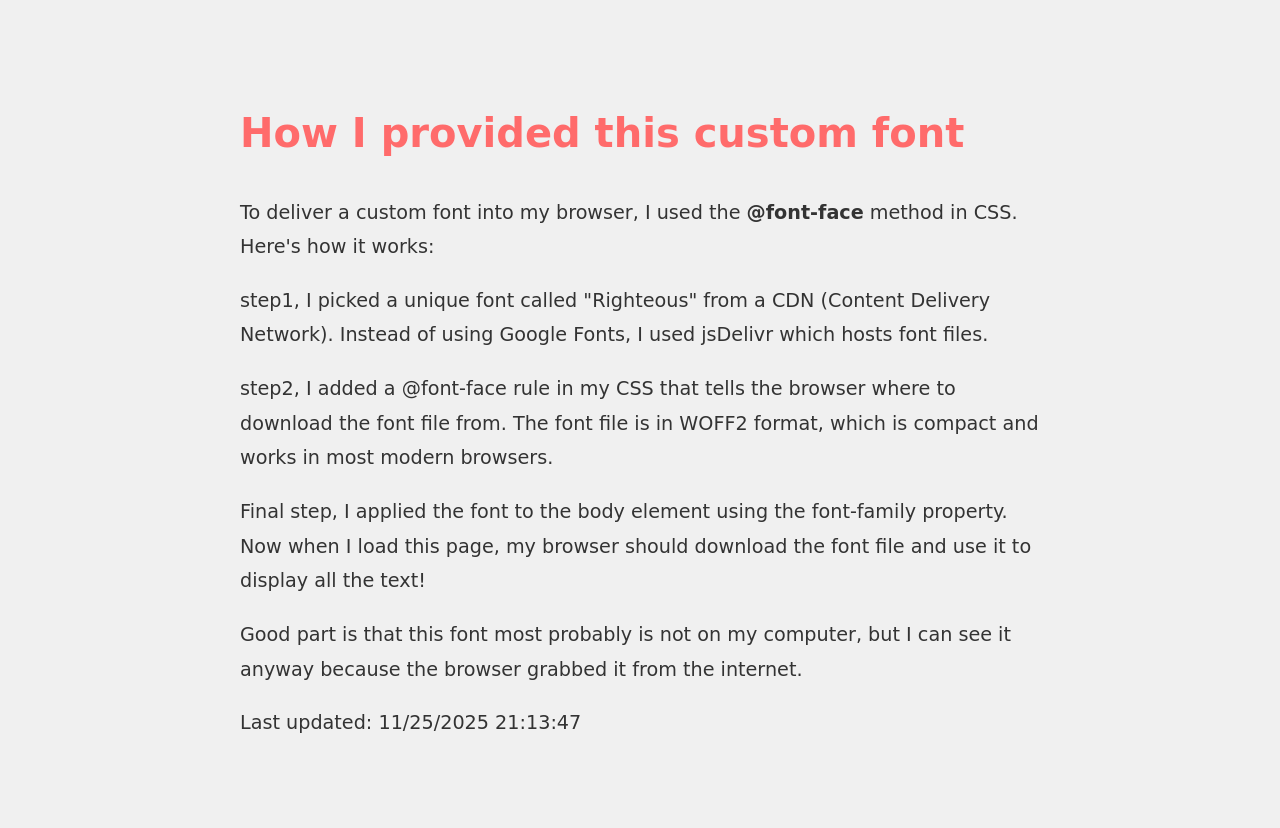
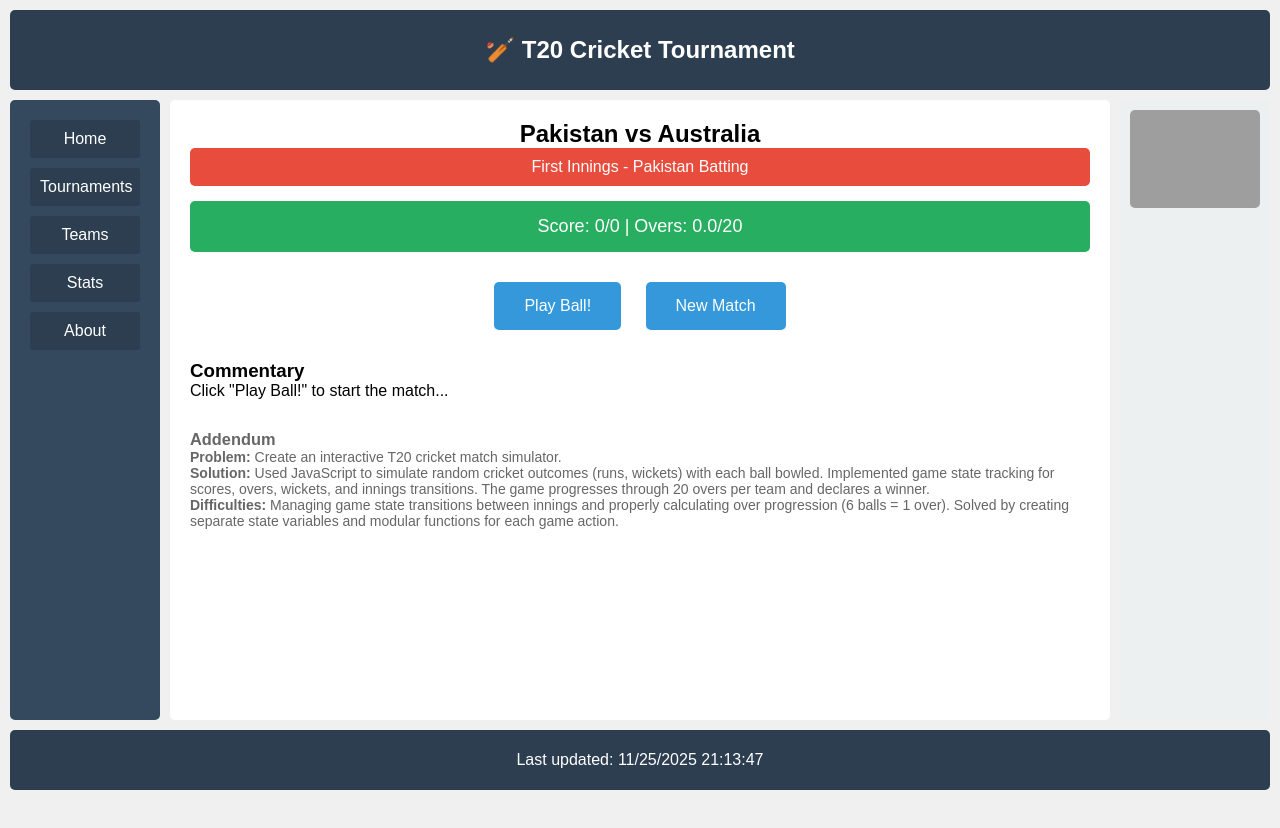
Before and after one commit to shn32-maker/505SampleWebsite, a plain HTML site: page index.html in a window 1280 px wide. After the commit the page ends 800 px from the top, so only its background shows below. Drawn offline with Linux system fonts and the light colour scheme; grey boxes are pictures that could not be loaded; a web font is replaced by a local one.

Commit message:
Update index.html

```diff
--- a/index.html
+++ b/index.html
@@ -3,53 +3,197 @@
 <head>
     <meta charset="UTF-8">
     <meta name="viewport" content="width=device-width, initial-scale=1.0">
-    <title>Lab 3 - Custom Fonts</title>
+    <title>T20 Cricket Tournament</title>
     <style>
-        @font-face {
-            font-family: 'Righteous';
-            src: url('https://cdn.jsdelivr.net/npm/@fontsource/righteous@4.5.11/files/righteous-latin-400-normal.woff2') format('woff2');
-            font-weight: 400;
-            font-style: normal;
+        * {
+            margin: 0;
+            padding: 0;
+            box-sizing: border-box;
         }
-
         body {
-            font-family: 'Righteous', cursive;
-            max-width: 800px;
-            margin: 50px auto;
+            font-family: Arial, sans-serif;
+            display: grid;
+            grid-template-areas:
+                "header header header"
+                "menu content ads"
+                "footer footer footer";
+            grid-template-rows: 80px 1fr 60px;
+            grid-template-columns: 150px 1fr 150px;
+            min-height: 100vh;
+            gap: 10px;
+            padding: 10px;
+            background: #f0f0f0;
+        }
+        header {
+            grid-area: header;
+            background: #2c3e50;
+            color: white;
+            display: flex;
+            align-items: center;
+            justify-content: center;
+            font-size: 24px;
+            font-weight: bold;
+            border-radius: 5px;
+        }
+        nav {
+            grid-area: menu;
+            background: #34495e;
             padding: 20px;
-            line-height: 1.8;
-            background-color: #f0f0f0;
+            border-radius: 5px;
         }
-
-        h1 {
-            color: #ff6b6b;
-            font-size: 2.5em;
+        nav a {
+            display: block;
+            color: white;
+            text-decoration: none;
+            padding: 10px;
+            margin-bottom: 10px;
+            background: #2c3e50;
+            border-radius: 3px;
+            text-align: center;
         }
-
-        p {
-            font-size: 1.2em;
-            color: #333;
+        main {
+            grid-area: content;
+            background: white;
+            padding: 20px;
+            border-radius: 5px;
+            overflow-y: auto;
+        }
+        aside {
+            grid-area: ads;
+            background: #ecf0f1;
+            padding: 10px;
+            border-radius: 5px;
+            text-align: center;
+        }
+        aside a img {
+            width: 100%;
+            height: auto;
+            border-radius: 5px;
+        }
+        footer {
+            grid-area: footer;
+            background: #2c3e50;
+            color: white;
+            display: flex;
+            align-items: center;
+            justify-content: center;
+            border-radius: 5px;
+            padding: 10px;
+        }
+        #gameArea {
+            text-align: center;
+        }
+        .scoreboard {
+            background: #27ae60;
+            color: white;
+            padding: 15px;
+            border-radius: 5px;
+            margin-bottom: 20px;
+            font-size: 18px;
+        }
+        button {
+            background: #3498db;
+            color: white;
+            border: none;
+            padding: 15px 30px;
+            font-size: 16px;
+            border-radius: 5px;
+            cursor: pointer;
+            margin: 10px;
+        }
+        button:hover {
+            background: #2980b9;
+        }
+        button:disabled {
+            background: #95a5a6;
+            cursor: not-allowed;
+        }
+        .innings-info {
+            background: #e74c3c;
+            color: white;
+            padding: 10px;
+            border-radius: 5px;
+            margin-bottom: 15px;
+        }
+        .match-result {
+            background: #f39c12;
+            color: white;
+            padding: 20px;
+            border-radius: 5px;
+            font-size: 20px;
+            margin-top: 20px;
+        }
+        @media (max-width: 768px) {
+            body {
+                grid-template-areas:
+                    "header"
+                    "menu"
+                    "content"
+                    "ads"
+                    "footer";
+                grid-template-columns: 1fr;
+                grid-template-rows: auto;
+            }
         }
     </style>
 </head>
 <body>
-    <h1>How I provided this custom font</h1>
+    <header>
+        🏏 T20 Cricket Tournament
+    </header>
 
-    <p>To deliver a custom font into my browser, I used the <strong>@font-face</strong> method in CSS. Here's how it works:</p>
+    <nav>
+        <a href="#">Home</a>
+        <a href="#">Tournaments</a>
+        <a href="#">Teams</a>
+        <a href="#">Stats</a>
+        <a href="#">About</a>
+    </nav>
 
-    <p>step1, I picked a unique font called "Righteous" from a CDN (Content Delivery Network). Instead of using Google Fonts, I used jsDelivr which hosts font files.</p>
+    <main>
+        <div id="gameArea">
+            <h2>Pakistan vs Australia</h2>
 
-    <p>step2, I added a @font-face rule in my CSS that tells the browser where to download the font file from. The font file is in WOFF2 format, which is compact and works in most modern browsers.</p>
+            <div class="innings-info" id="inningsInfo">
+                First Innings - Pakistan Batting
+            </div>
 
-    <p>Final step, I applied the font to the body element using the font-family property. Now when I load this page, my browser should download the font file and use it to display all the text!</p>
+            <div class="scoreboard" id="scoreboard">
+                Score: 0/0 | Overs: 0.0/20
+            </div>
 
-    <p>Good part is that this font most probably is not on my computer, but I can see it anyway because the browser grabbed it from the internet.</p>
+            <button id="batBtn" onclick="playBall()">Play Ball!</button>
+            <button id="resetBtn" onclick="resetGame()">New Match</button>
+
+            <div id="commentary" style="margin-top: 20px; text-align: left; max-height: 300px; overflow-y: auto;">
+                <h3>Commentary</h3>
+                <p>Click "Play Ball!" to start the match...</p>
+            </div>
+
+            <div id="result"></div>
+        </div>
+
+        <div style="margin-top: 30px; text-align: left; font-size: 14px; color: #666;">
+            <h3>Addendum</h3>
+            <p><strong>Problem:</strong> Create an interactive T20 cricket match simulator.</p>
+            <p><strong>Solution:</strong> Used JavaScript to simulate random cricket outcomes (runs, wickets) with each ball bowled. Implemented game state tracking for scores, overs, wickets, and innings transitions. The game progresses through 20 overs per team and declares a winner.</p>
+            <p><strong>Difficulties:</strong> Managing game state transitions between innings and properly calculating over progression (6 balls = 1 over). Solved by creating separate state variables and modular functions for each game action.</p>
+        </div>
+    </main>
+
+    <aside>
+        <a href="https://www.amazon.com/cricket-bat/s?k=cricket+bat" target="_blank">
+            <img src="https://m.media-amazon.com/images/I/71qEqU+WUPL._AC_SL1500_.jpg" alt="Cricket Bat">
+        </a>
+    </aside>
 
     <footer>
         <p>Last updated:
             <span id="lastModified"></span>
         </p>
     </footer>
+
+    <script src="game.js"></script>
     <script type="text/javascript">
          var x = document.lastModified;
          document.getElementById('lastModified').textContent = x;
```
